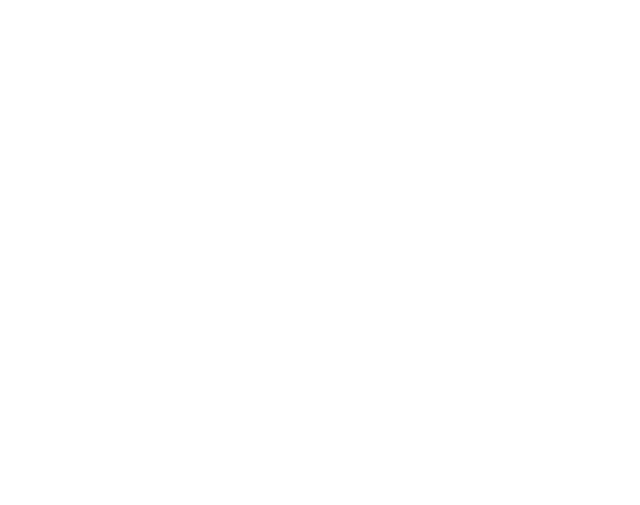
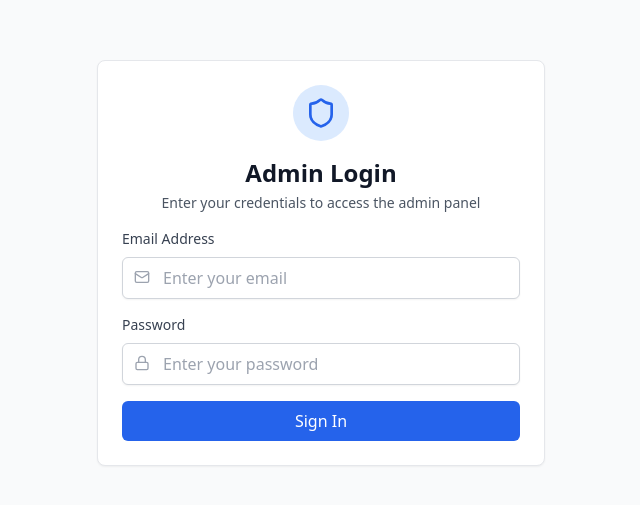
Before and after one commit to Praveen7Tech/User_Mgmt_Frontend, a React (Vite) app: page /adminLogin in a window 1280 px wide. Before the commit this address had no page. Shown: the part 137-642 px from the top of the page, without its empty margins (319-959 px from the left). Built offline with nearby package versions, Linux system fonts and the light colour scheme.

Commit message:
admin login

```diff
--- a/src/App.jsx
+++ b/src/App.jsx
@@ -7,6 +7,8 @@
 import ProtectedRoute from './context/ProtectedRoute'
 import PublicRoute from './context/PublicRoute'
 import UserProfile from './pages/UserProfile'
+import AdminLogin from './pages/AdminLogin'
+import DashBoard from './pages/DashBoard'
 
 function App() {
   return (
@@ -31,7 +33,22 @@
           <ProtectedRoute>
             <UserProfile/>
           </ProtectedRoute>
-         }/>
+         }
+         />
+         <Route path="/adminLogin"
+         element={
+          <PublicRoute>
+            <AdminLogin/>
+         </PublicRoute>
+        }
+         />
+         <Route path="/dashboard"
+         element={
+          <ProtectedRoute>
+           <DashBoard/>
+          </ProtectedRoute>
+         }
+         />
       </Routes>
     </>
   )
--- /dev/null
+++ b/src/components/LoginFom.jsx
@@ -0,0 +1,111 @@
+
+import React, { useState } from 'react'
+import { Mail, Lock, Shield } from "lucide-react"
+import { validateAdmin } from '../utils/validateAdmin'
+import axios from 'axios'
+import { useDispatch } from 'react-redux'
+import { useNavigate } from 'react-router-dom'
+import { setAdmin } from '../redux/adminSlice'
+
+const LoginFom = () => {
+    const [email, setEmail] = useState("")
+    const [password, setPassword] = useState("")
+    const [emailMsg, setEmailMsg] = useState("")
+    const [passMsg, setPassMsg] = useState("")
+    const [Error,setError] = useState("")
+
+    const dispatch = useDispatch()
+    const navigate = useNavigate()
+
+    const LalidateForm =async()=>{
+        const {emailError, passwordError} = validateAdmin(email,password)
+
+        setEmailMsg(emailError)
+        setPassMsg(passwordError)
+
+        if(emailError || passwordError) return;
+        await FormSubmit()
+    }
+
+    const FormSubmit = async()=>{
+        try {
+            const adminData = {email,password}
+            const {data} = await axios.post("http://localhost:3003/api/admin/adminLogin",adminData)
+
+            dispatch(setAdmin({admin : data.admininfo, token : data.token}))
+            navigate("/dashboard")
+
+        } catch (error) {
+            console.log(error)
+            if(error.response.data.message){
+                setError(error.response.data.message)
+            }
+        }
+    }
+  return (
+       <div className="min-h-screen flex items-center justify-center bg-gray-50 px-4">
+      <div className="w-full max-w-md bg-white rounded-lg border border-gray-200 shadow-sm">
+        <div className="p-6 pb-4 space-y-1 text-center">
+          <div className="flex justify-center mb-4">
+            <div className="p-3 bg-blue-100 rounded-full">
+              <Shield className="h-8 w-8 text-blue-600" />
+            </div>
+          </div>
+          <h1 className="text-2xl font-bold text-gray-900">Admin Login</h1>
+          <p className="text-sm text-gray-600">Enter your credentials to access the admin panel</p>
+        </div>
+
+        <div className="p-6 pt-0 space-y-4">
+          <form className="space-y-4" onSubmit={(e)=> e.preventDefault()}>
+            <div className="space-y-2">
+              <label htmlFor="email" className="text-sm font-medium text-gray-700 block">
+                Email Address
+              </label>
+              <div className="relative">
+                <Mail className="absolute left-3 top-3 h-4 w-4 text-gray-400" />
+                <input
+                  id="email"
+                  type="email"
+                  value={email}
+                  placeholder="Enter your email"
+                  className="w-full pl-10 pr-3 py-2 border border-gray-300 rounded-md shadow-sm placeholder-gray-400 focus:outline-none focus:ring-2 focus:ring-blue-500 focus:border-blue-500"
+                  onChange={(e)=> setEmail(e.target.value)}
+                />
+                <span className="text-red-500 text-sm">{emailMsg}</span>
+              </div>
+            </div>
+
+            <div className="space-y-2">
+              <label htmlFor="password" className="text-sm font-medium text-gray-700 block">
+                Password
+              </label>
+              <div className="relative">
+                <Lock className="absolute left-3 top-3 h-4 w-4 text-gray-400" />
+                <input
+                  id="password"
+                  type="password"
+                  value={password}
+                  placeholder="Enter your password"
+                  className="w-full pl-10 pr-3 py-2 border border-gray-300 rounded-md shadow-sm placeholder-gray-400 focus:outline-none focus:ring-2 focus:ring-blue-500 focus:border-blue-500"
+                  onChange={(e)=> setPassword(e.target.value)}
+                />
+                <span className="text-red-500 text-sm">{passMsg}</span>
+                <span className='text-red-500 text-sm'>{Error}</span>
+              </div>
+            </div>
+
+            <button
+              type="submit"
+              className="w-full bg-blue-600 hover:bg-blue-700 text-white font-medium py-2 px-4 rounded-md transition-colors duration-200 focus:outline-none focus:ring-2 focus:ring-blue-500 focus:ring-offset-2"
+              onClick={LalidateForm}
+            >
+              Sign In
+            </button>
+          </form>
+        </div>
+      </div>
+    </div>
+  )
+}
+
+export default LoginFom
--- a/src/components/Navbar.jsx
+++ b/src/components/Navbar.jsx
@@ -1,17 +1,29 @@
 import React from 'react'
-import { useDispatch } from 'react-redux'
+import { useDispatch, useSelector } from 'react-redux'
 import { logoutUser } from '../redux/userSlice'
+import { logoutAdmin } from "../redux/adminSlice"
 import { DiAndroid  } from "react-icons/di";
 import { Link } from 'react-router-dom';
 import useUserData from '../hooks/useUserData';
 
 const Navbar = () => {
 
+  const user = useSelector((state) => state.user);
+  //const admin = useSelector((store)=> store.admin)
+
   const {name} = useUserData()
   const dispatch = useDispatch()
 
+
   const LogOut =()=>{
-    dispatch(logoutUser())
+    if(user?.userinfo?.role === "user"){
+      console.log("user click")
+      dispatch(logoutUser())
+    }else{
+      console.log("admin click")
+      dispatch(logoutAdmin())
+    }
+
   }
 
   return (
--- /dev/null
+++ b/src/components/UsersCard.jsx
@@ -0,0 +1,12 @@
+
+import React from 'react'
+
+const UsersCard = () => {
+  return (
+    <div>
+      <h1>Users list</h1>
+    </div>
+  )
+}
+
+export default UsersCard
--- a/src/context/ProtectedRoute.jsx
+++ b/src/context/ProtectedRoute.jsx
@@ -1,11 +1,16 @@
 import { useSelector } from "react-redux"
-import { Navigate} from "react-router-dom"
+import { Navigate, useLocation } from "react-router-dom"
 
-const ProtectedRoute = ({children})=>{
-    const user = useSelector((store)=> store.user.token)
+const ProtectedRoute = ({ children }) => {
+  const user = useSelector((store) => store.user.token)
+  const admin = useSelector((store) => store.admin.token)
+  const location = useLocation()
 
-    return user ? children : <Navigate to="/" replace></Navigate>
+  const isAuthenticated = user || admin
 
+  return isAuthenticated
+    ? children
+    : <Navigate to="/" replace state={{ from: location }} />
 }
 
-export default ProtectedRoute;
+export default ProtectedRoute
--- a/src/context/PublicRoute.jsx
+++ b/src/context/PublicRoute.jsx
@@ -1,11 +1,20 @@
 import { useSelector } from "react-redux"
-import { Navigate } from "react-router-dom"
+import { Navigate, useLocation } from "react-router-dom"
 
+const PublicRoute = ({ children }) => {
+  const userToken = useSelector((store) => store.user.token)
+  const adminToken = useSelector((store) => store.admin.token)
+  const location = useLocation()
 
-const PublicRoute = ({children})=>{
-    const user = useSelector((store)=> store.user.token)
+  if (userToken) {
+    return <Navigate to="/Home" replace state={{ from: location }} />
+  }
 
-    return !user ? children : <Navigate to="/Home" replace/>
+  if (adminToken) {
+    return <Navigate to="/dashboard" replace state={{ from: location }} />
+  }
+
+  return children
 }
 
 export default PublicRoute
--- a/src/hooks/useUserData.jsx
+++ b/src/hooks/useUserData.jsx
@@ -11,6 +11,7 @@
   const ProfileImage = `http://localhost:3003/${image}`
 
   const User = useSelector((store)=> store.user.userinfo)
+  const Admin = useSelector((store)=> store.admin.admininfo)
 
   useEffect(()=>{
      fetchUserData()
@@ -18,7 +19,7 @@
 
   const fetchUserData=async()=>{
      try {
-       const userId = User._id
+       const userId =User ? User._id : Admin.id
        const {data} = await axios.get(`http://localhost:3003/api/user/getUserData/${userId}`)
 
        setName(data.name)
--- /dev/null
+++ b/src/pages/AdminLogin.jsx
@@ -0,0 +1,13 @@
+
+import React from 'react'
+import LoginFom from '../components/LoginFom'
+
+const AdminLogin = () => {
+  return (
+    <div>
+      <LoginFom/>
+    </div>
+  )
+}
+
+export default AdminLogin
--- /dev/null
+++ b/src/pages/DashBoard.jsx
@@ -0,0 +1,15 @@
+
+import React from 'react'
+import UsersCard from '../components/UsersCard'
+import Navbar from '../components/Navbar'
+
+const DashBoard = () => {
+  return (
+    <div>
+      <Navbar/>
+      <UsersCard/>
+    </div>
+  )
+}
+
+export default DashBoard
--- /dev/null
+++ b/src/redux/adminSlice.js
@@ -0,0 +1,29 @@
+import { createSlice } from "@reduxjs/toolkit";
+
+
+const AdminSlice = createSlice({
+    name: "admin",
+    initialState : {
+        admininfo : JSON.parse(localStorage.getItem("admin")) || null,
+        token : JSON.parse(localStorage.getItem("adminKey")) || null,
+    },
+    reducers : {
+        setAdmin :(state,action)=>{
+            state.admininfo = action.payload.admin
+            state.token = action.payload.token
+
+            localStorage.setItem("adminKey",JSON.stringify(action.payload.token))
+            localStorage.setItem("admin", JSON.stringify(action.payload.admin))
+        },
+        logoutAdmin :(state)=>{
+            state.admininfo = null
+            state.token = null
+
+            localStorage.removeItem("adminKey")
+            localStorage.removeItem("admin")
+        }
+    }
+})
+
+export const {setAdmin, logoutAdmin} = AdminSlice.actions
+export default AdminSlice.reducer;
--- a/src/redux/store.js
+++ b/src/redux/store.js
@@ -1,11 +1,13 @@
 
 import { configureStore } from "@reduxjs/toolkit";
 import userReducer from "./userSlice"
+import adminReducer from "./adminSlice"
 
 
 const store = configureStore({
     reducer :{
-        user : userReducer
+        user : userReducer,
+        admin : adminReducer
     }
 })
 
--- /dev/null
+++ b/src/utils/validateAdmin.jsx
@@ -0,0 +1,10 @@
+
+export const validateAdmin=(email, password)=>{
+    const emailValid = /^\S+@\S+\.\S+$/.test(email);
+    const passwordValid = /^(?=.*?[A-Z])(?=.*?[a-z])(?=.*?[0-9])(?=.*?[#?!@$%^&*-]).{8,}$/.test(password);
+
+    return {
+        emailError : !emailValid ? "Email not valid" : null,
+        passwordError : !passwordValid ? "Password not valid" : null
+    }
+}
```
